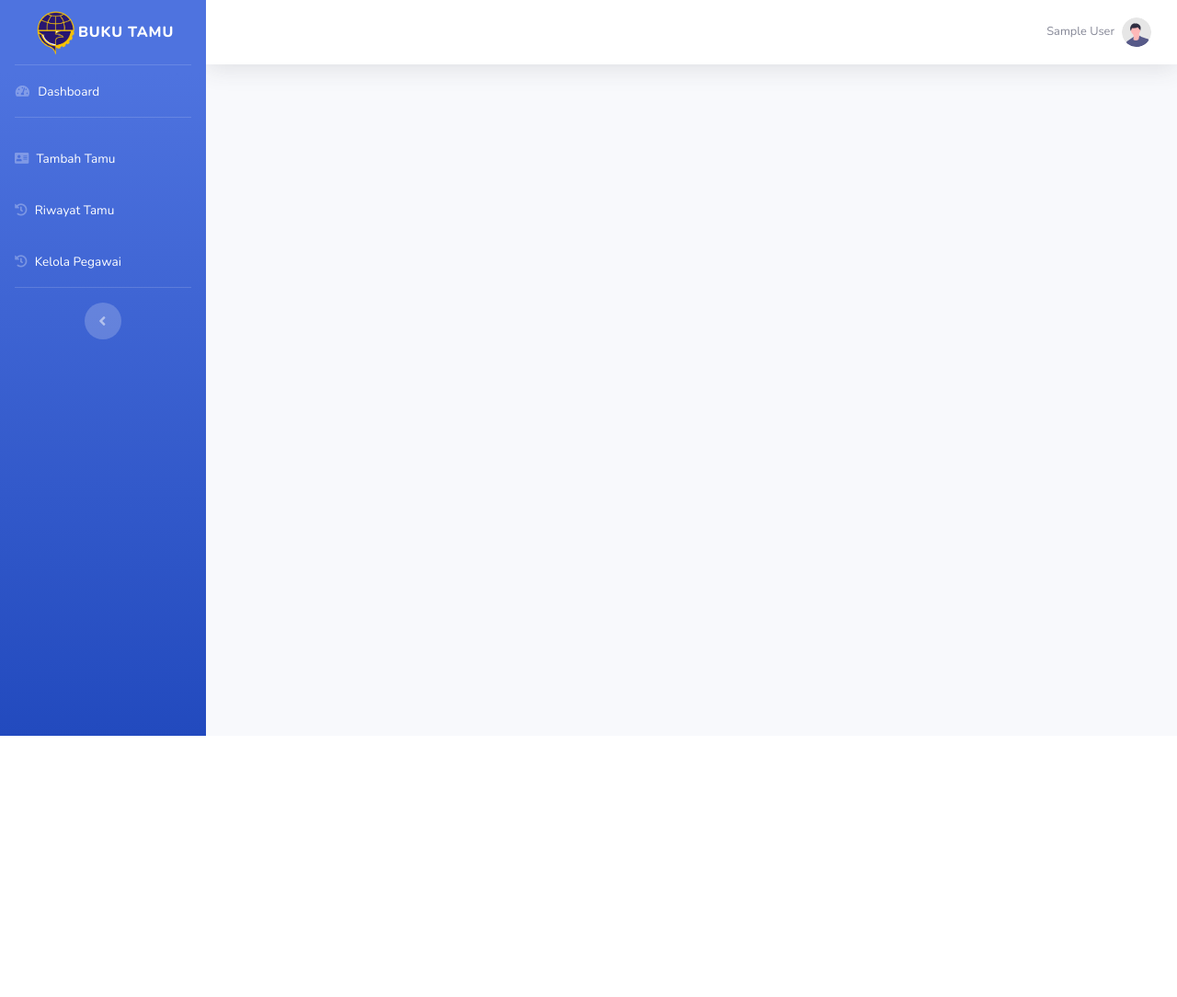
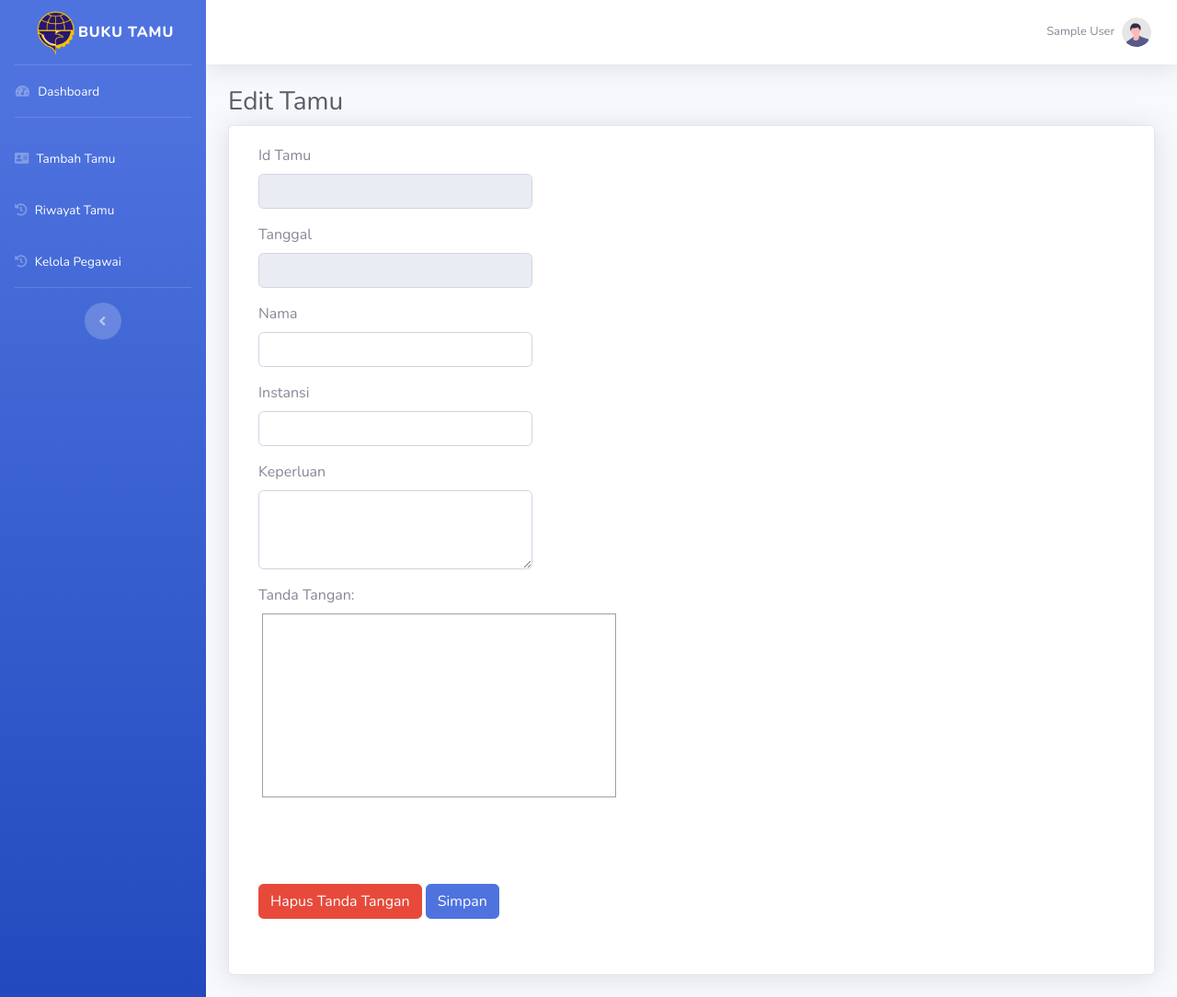
Before and after one commit to putriwahyun/pkl-dishub, a PHP site: page /index.php?p=edit-tamu in a window 1280 px wide. Shown: the whole page at 92% size. Before the commit the page ends 800 px from the top, so only its background shows below. Run offline with PHP 8.4, Linux system fonts and the light colour scheme; the visitor is signed in with stand-in values (Sample User, id 1); data that the repository does not hold is empty; a map, chart or similar area stays blank; some libraries are stand-ins or nearby versions.

Commit message:
koneksi database edit dan hapus

```diff
--- a/pages/edit-tamu.php
+++ b/pages/edit-tamu.php
@@ -0,0 +1,108 @@
+<?php
+$id_tamu = $_GET['id_tamu'];
+$q_tampil_tamu = mysqli_query($db, "SELECT * FROM tamu WHERE id_tamu = '$id_tamu'");
+$r_tampil_tamu = mysqli_fetch_array($q_tampil_tamu);
+?>
+
+<head>
+    <title>Edit Tamu</title>
+
+    <!-- Signature -->
+    <script type="text/javascript" src="http://ajax.googleapis.com/ajax/libs/jquery/1.12.4/jquery.min.js"></script>
+    <link type="text/css" href="http://ajax.googleapis.com/ajax/libs/jqueryui/1.12.1/themes/south-street/jquery-ui.css" rel="stylesheet">
+    <script type="text/javascript" src="http://ajax.googleapis.com/ajax/libs/jqueryui/1.12.1/jquery-ui.min.js"></script>
+
+    <script type="text/javascript" src="asset/js/jquery.signature.min.js"></script>
+    <script type="text/javascript" src="asset/js/jquery.ui.touch-punch.min.js"></script>
+    <link rel="stylesheet" type="text/css" href="asset/css/jquery.signature.css">
+
+
+    <!-- Style Signature -->
+    <style>
+        .kbw-signature {
+            width: 385px;
+            height: 200px;
+        }
+
+        #sig canvas {
+            width: 100% !important;
+            height: auto;
+        }
+    </style>
+
+</head>
+
+<body id="page-top">
+    <!-- Begin Page Content -->
+    <div class="container-fluid">
+
+        <!-- Page Heading -->
+        <h1 class="h3 mb-2 text-gray-800">Edit Tamu</h1>
+
+        <!-- DataTales Example -->
+        <div class="card shadow mb-4">
+            <div class="card-body">
+                <div class="table-responsive">
+                    <table class="table table-bordered" id="dataTable" width="100%" cellspacing="0">
+                        <form class="row g-3" action="proses/edit-tamu-proses.php" method="POST">
+                            <div class="col-md-4 mb-3">
+                                <label for="inputEmail4" class="form-label">Id Tamu</label>
+                                <input type="text" name="id_tamu" class="form-control" value="<?php echo $r_tampil_tamu['id_tamu']; ?>" readonly>
+                            </div>
+                            <div class="col-md-4 mb-3">
+                                <label for="inputEmail4" class="form-label">Tanggal</label>
+                                <input type="text" name="tanggal" class="form-control" value="<?php echo $r_tampil_tamu['tanggal']; ?>" readonly>
+                            </div>
+                            <div class="col-md-4 mb-3">
+                                <label for="inputEmail4" class="form-label">Nama</label>
+                                <input type="text" name="nama_tamu" class="form-control" value="<?php echo $r_tampil_tamu['nama_tamu']; ?>">
+                            </div>
+                            <div class="col-md-4 mb-3">
+                                <label for="inputEmail4" class="form-label">Instansi</label>
+                                <input type="text" name="instansi" class="form-control" value="<?php echo $r_tampil_tamu['instansi']; ?>">
+                            </div>
+                            <div class="col-md-4 mb-3">
+                                <label for="exampleFormControlTextarea1" class="form-label">Keperluan</label>
+                                <textarea class="form-control" name="keperluan" rows="3"><?php echo $r_tampil_tamu['keperluan']; ?></textarea>
+                            </div>
+                            <div class="col-md-12 mb-4">
+                                <label class="" for="">Tanda Tangan:</label>
+                                <br />
+                                <img src="<?php echo $r_tampil_tamu['tandatangan']; ?>" style="padding-bottom: 150px;">
+                                <div id="sig"></div>
+                                <br />
+                                <br>
+                                <button class="btn btn-danger" id="clear">Hapus Tanda Tangan</button>
+
+                                <textarea id="signature64" name="tandatangan" style="display: none"></textarea>
+                                <button type="submit" name="Submit" class="btn btn-primary">Simpan</button>
+                            </div>
+                        </form>
+                    </table>
+                </div>
+            </div>
+        </div>
+
+    </div>
+    <!-- /.container-fluid -->
+
+    <!-- Scroll to Top Button-->
+    <a class="scroll-to-top rounded" href="#page-top">
+        <i class="fas fa-angle-up"></i>
+    </a>
+
+    <script type="text/javascript">
+        var sig = $('#sig').signature({
+            syncField: '#signature64',
+            syncFormat: 'PNG'
+        });
+        $('#clear').click(function(e) {
+            e.preventDefault();
+            sig.signature('clear');
+            $("#signature64").val('');
+        });
+    </script>
+
+</body>
+
+</html>
--- a/pages/riwayat.php
+++ b/pages/riwayat.php
@@ -40,8 +40,8 @@
                                         <td><?php echo $r_tampil_tamu['instansi']; ?></td>
                                         <td><?php echo $r_tampil_tamu['keperluan']; ?></td>
                                         <td>
-                                            <a href="index.php?p=edit-tamu=<?php echo $r_tampil_tamu['id_tamu']; ?>"><i class="fas fa-edit"></i></a>
-                                            <button type="button" class="btn"><a href="proses/tamu-hapus.php?id_tamu=<?php echo $r_tampil_tamu['id_tamu']; ?>" onclick="return confirm('Apakah anda yakin akan menghapus data ini?')" class="tombol"><i class="fa fa-trash mr-3" aria-hidden="true"></i></a></button>
+                                            <a href="index.php?p=edit-tamu&id_tamu=<?php echo $r_tampil_tamu['id_tamu']; ?>"><i class="fas fa-edit"></i></a>
+                                            <button type="button" class="btn"><a href="proses/hapus-tamu-proses.php?id_tamu=<?php echo $r_tampil_tamu['id_tamu']; ?>" onclick="return confirm('Apakah anda yakin akan menghapus data ini?')" class="tombol"><i class="fa fa-trash mr-3" aria-hidden="true"></i></a></button>
                                         </td>
                                     </tr>
                             <?php
```
Also changed, not shown: proses/edit-tamu-proses.php (added, +38 -0 lines), proses/hapus-tamu-proses.php (added, +9 -0 lines), asset/tandatangan/wilo2.png (added), asset/tandatangan/wilona nat.png (added), asset/tandatangan/wilona nata.png (added), asset/tandatangan/wilona.png (added).
